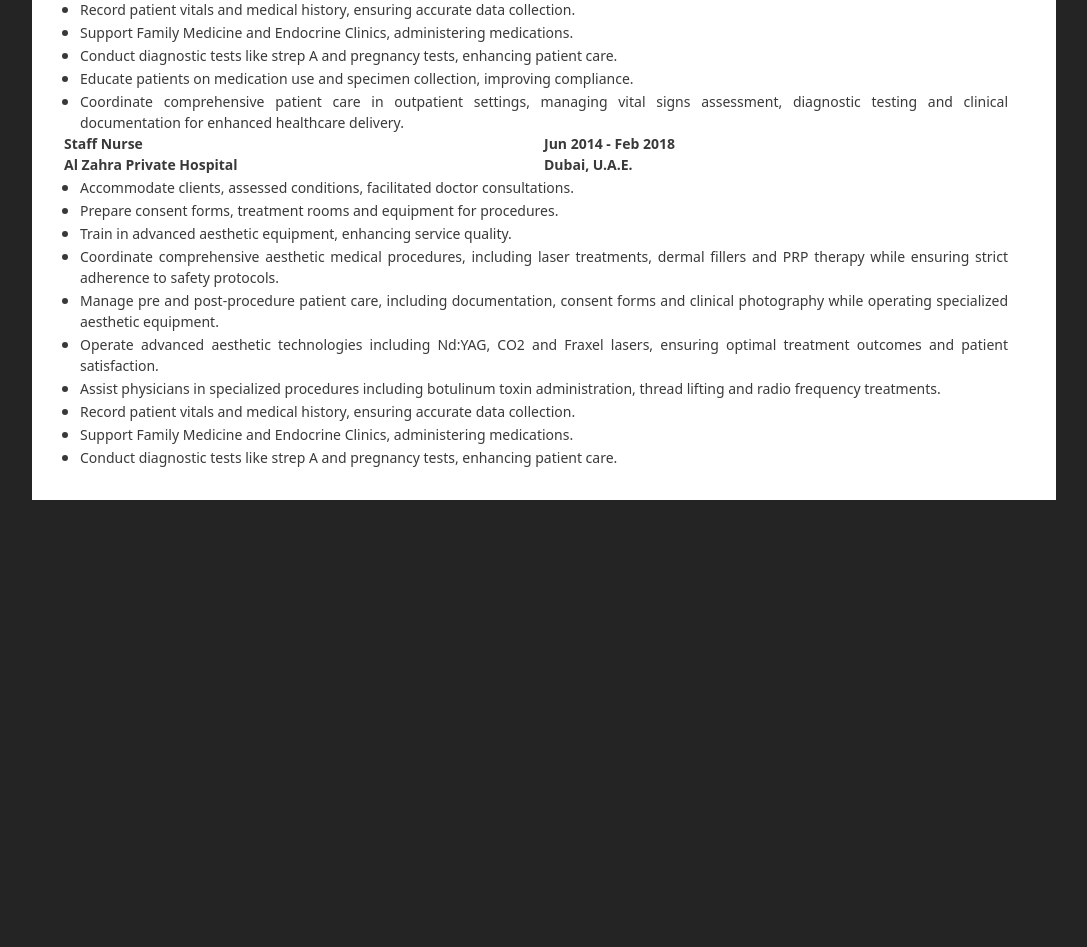
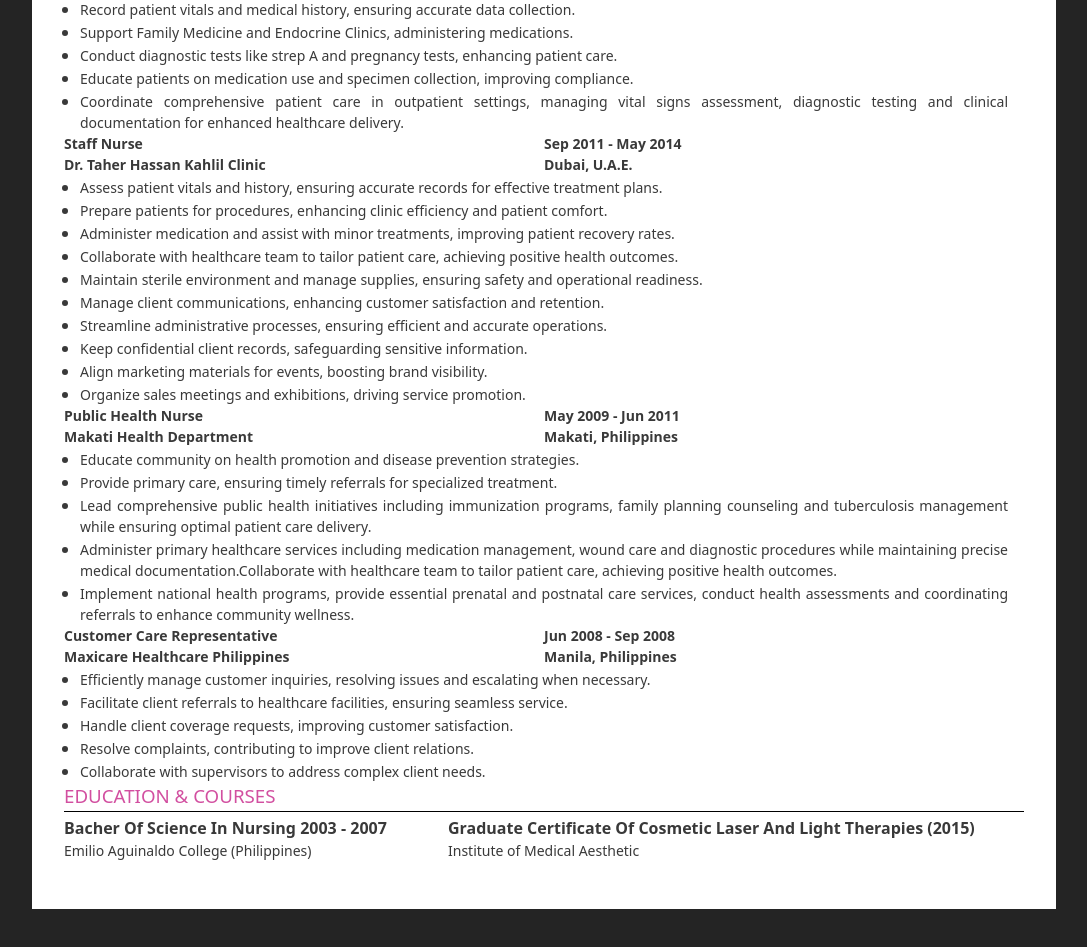
Before and after one commit to RamonSanGabriel/klaire-cv, a React (Vite) app in the folder klaire-CV/: page /cv in a window 1280 px wide. Shown: the part 1560-2507 px from the top of the page, without its empty margins (96-1183 px from the left). Before the commit the page ends 2108 px from the top, so only its background shows below. Built offline with nearby package versions, Linux system fonts and the light colour scheme; a web font is replaced by a local one.

Commit message:
education.jsx

```diff
--- /dev/null
+++ b/klaire-CV/src/components/Education/Education.jsx
@@ -0,0 +1,32 @@
+import { education } from '../../data/education';
+import css from './Education.module.css';
+
+const Education = () => {
+  const { course, school, institute, certificate, empTitle } = education;
+  return (
+    <div className={css.educationWrapper}>
+      {/* <ul className={css.educationList}>
+        <h3>{empTitle}</h3>
+        <div className={css.educationItems}>
+          <li>{}</li>
+          <li>{}</li>
+          <li>{}</li>
+          <li>{}</li>
+          <li>{}</li>
+        </div>
+      </ul> */}
+      {/* <hr /> */}
+      <section className={css.employmentSection}>
+        <h3 className={css.title}>{empTitle}</h3>
+        <div className={css.employmentContainer}>
+          <h4 className={css.employmentTitle}>{course}</h4>
+          <h4>{institute}</h4>
+          <p className={css.school}>{school}</p>
+          <p className={css.certificate}>{certificate}</p>
+        </div>
+      </section>
+    </div>
+  );
+};
+
+export default Education;
--- /dev/null
+++ b/klaire-CV/src/components/Education/Education.module.css
@@ -0,0 +1,32 @@
+.educationWrapper {
+  margin-bottom: 1rem;
+
+  & li {
+    list-style: disc;
+    margin: 0 0.5rem;
+  }
+}
+
+.educationList {
+  margin: 1rem 0;
+}
+.educationItems {
+  padding: 0 1rem;
+}
+.title {
+  border-bottom: 1px double #000;
+  margin-bottom: 0.25rem;
+}
+.employmentContainer {
+  display: grid;
+  grid-template-columns: 2fr 3fr;
+
+  & h4 {
+    text-transform: capitalize;
+  }
+}
+.school,
+.certificate {
+  font-weight: 400;
+  font-size: 1rem;
+}
--- a/klaire-CV/src/components/Employment/Employmnet6/Employmnet6.jsx
+++ b/klaire-CV/src/components/Employment/Employment6/Employment6.jsx
@@ -17,8 +17,6 @@
     employment6Desc8,
     employment6Desc9,
     employment6Desc10,
-    employment6Desc11,
-    employment6Desc12,
   } = employment6;
   return (
     <>
--- /dev/null
+++ b/klaire-CV/src/components/Employment/Employment7/Employment7.jsx
@@ -0,0 +1,47 @@
+import { employment7 } from '../../../data/cv';
+import css from './Employment7.module.css';
+
+const Employment7 = () => {
+  const {
+    employment7Title,
+    employment7Duration,
+    employment7Company,
+    employment7Location,
+    employment7Desc1,
+    employment7Desc2,
+    employment7Desc3,
+    employment7Desc4,
+    employment7Desc5,
+  } = employment7;
+  return (
+    <>
+      <section className={css.employmentSection}>
+        <div className={css.employmentContainer}>
+          <h4 className={css.employmentTitle}>{employment7Title}</h4>
+          <h4>{employment7Duration}</h4>
+          <h4>{employment7Company}</h4>
+          <h4>{employment7Location}</h4>
+        </div>
+        <ul className={css.sumList}>
+          <li>
+            <p className={css.description}>{employment7Desc1}</p>
+          </li>
+          <li>
+            <p className={css.description}>{employment7Desc2}</p>
+          </li>
+          <li>
+            <p className={css.description}>{employment7Desc3}</p>
+          </li>
+          <li>
+            <p className={css.description}>{employment7Desc4}</p>
+          </li>
+          <li>
+            <p className={css.description}>{employment7Desc5}</p>
+          </li>
+        </ul>
+      </section>
+    </>
+  );
+};
+
+export default Employment7;
--- /dev/null
+++ b/klaire-CV/src/components/Employment/Employment7/Employment7.module.css
@@ -0,0 +1,24 @@
+.employmentContainer {
+  display: grid;
+  grid-template-columns: 1fr 1fr;
+  justify-content: space-between;
+
+  & h4 {
+    text-transform: capitalize;
+    font-size: 0.875rem;
+  }
+}
+.title {
+  border-bottom: 1px double #000;
+  margin-bottom: 0.25rem;
+}
+.description {
+  text-align: justify;
+  /* font-size: 0.625rem; */
+}
+.sumList {
+  display: flex;
+  flex-direction: column;
+  justify-items: center;
+  padding: 0 1rem;
+}
--- /dev/null
+++ b/klaire-CV/src/components/Employment/Employment8/Employment8.jsx
@@ -0,0 +1,47 @@
+import { employment8 } from '../../../data/cv';
+import css from './Employment8.module.css';
+
+const Employment8 = () => {
+  const {
+    employment8Title,
+    employment8Duration,
+    employment8Company,
+    employment8Location,
+    employment8Desc1,
+    employment8Desc2,
+    employment8Desc3,
+    employment8Desc4,
+    employment8Desc5,
+  } = employment8;
+  return (
+    <>
+      <section className={css.employmentSection}>
+        <div className={css.employmentContainer}>
+          <h4 className={css.employmentTitle}>{employment8Title}</h4>
+          <h4>{employment8Duration}</h4>
+          <h4>{employment8Company}</h4>
+          <h4>{employment8Location}</h4>
+        </div>
+        <ul className={css.sumList}>
+          <li>
+            <p className={css.description}>{employment8Desc1}</p>
+          </li>
+          <li>
+            <p className={css.description}>{employment8Desc2}</p>
+          </li>
+          <li>
+            <p className={css.description}>{employment8Desc3}</p>
+          </li>
+          <li>
+            <p className={css.description}>{employment8Desc4}</p>
+          </li>
+          <li>
+            <p className={css.description}>{employment8Desc5}</p>
+          </li>
+        </ul>
+      </section>
+    </>
+  );
+};
+
+export default Employment8;
--- /dev/null
+++ b/klaire-CV/src/components/Employment/Employment8/Employment8.module.css
@@ -0,0 +1,24 @@
+.employmentContainer {
+  display: grid;
+  grid-template-columns: 1fr 1fr;
+  justify-content: space-between;
+
+  & h4 {
+    text-transform: capitalize;
+    font-size: 0.875rem;
+  }
+}
+.title {
+  border-bottom: 1px double #000;
+  margin-bottom: 0.25rem;
+}
+.description {
+  text-align: justify;
+  /* font-size: 0.625rem; */
+}
+.sumList {
+  display: flex;
+  flex-direction: column;
+  justify-items: center;
+  padding: 0 1rem;
+}
--- a/klaire-CV/src/data/cv.js
+++ b/klaire-CV/src/data/cv.js
@@ -127,27 +127,61 @@
 
 export const employment6 = {
   employment6Title: 'Staff Nurse',
-  employment6Duration: 'Jun 2014 - Feb 2018',
-  employment6Company: 'Al Zahra Private Hospital',
+  employment6Duration: 'Sep 2011 - May 2014',
+  employment6Company: 'Dr. Taher Hassan Kahlil Clinic',
   employment6Location: 'Dubai, U.A.E.',
   employment6Desc1:
-    'Accommodate clients, assessed conditions, facilitated doctor consultations.',
+    'Assess patient vitals and history, ensuring accurate records for effective treatment plans.',
   employment6Desc2:
-    'Prepare consent forms, treatment rooms and equipment for procedures.',
+    'Prepare patients for procedures, enhancing clinic efficiency and patient comfort.',
   employment6Desc3:
-    'Train in advanced aesthetic equipment, enhancing service quality.',
+    'Administer medication and assist with minor treatments, improving patient recovery rates.',
   employment6Desc4:
-    'Coordinate comprehensive aesthetic medical procedures, including laser treatments, dermal fillers and PRP therapy while ensuring strict adherence to safety protocols.',
+    'Collaborate with healthcare team to tailor patient care, achieving positive health outcomes.',
   employment6Desc5:
-    'Manage pre and post-procedure patient care, including documentation, consent forms and clinical photography while operating specialized aesthetic equipment.',
+    'Maintain sterile environment and manage supplies, ensuring safety and operational readiness.',
   employment6Desc6:
-    'Operate advanced aesthetic technologies including Nd:YAG, CO2 and Fraxel lasers, ensuring optimal treatment outcomes and patient satisfaction.',
+    'Manage client communications, enhancing customer satisfaction and retention.',
   employment6Desc7:
-    'Assist physicians in specialized procedures including botulinum toxin administration, thread lifting and radio frequency treatments.',
+    'Streamline administrative processes, ensuring efficient and accurate operations.',
   employment6Desc8:
-    'Record patient vitals and medical history, ensuring accurate data collection.',
+    'Keep confidential client records, safeguarding sensitive information.',
   employment6Desc9:
-    'Support Family Medicine and Endocrine Clinics, administering medications.',
+    'Align marketing materials for events, boosting brand visibility.',
   employment6Desc10:
-    'Conduct diagnostic tests like strep A and pregnancy tests, enhancing patient care.',
+    'Organize sales meetings and exhibitions, driving service promotion.',
 };
+
+export const employment7 = {
+  employment7Title: 'Public Health Nurse',
+  employment7Duration: 'May 2009 - Jun 2011',
+  employment7Company: 'Makati Health Department',
+  employment7Location: 'Makati, Philippines',
+  employment7Desc1:
+    'Educate community on health promotion and disease prevention strategies.',
+  employment7Desc2:
+    'Provide primary care, ensuring timely referrals for specialized treatment.',
+  employment7Desc3:
+    'Lead comprehensive public health initiatives including immunization programs, family planning counseling and tuberculosis management while ensuring optimal patient care delivery.',
+  employment7Desc4:
+    'Administer primary healthcare services including medication management, wound care and diagnostic procedures while maintaining precise medical documentation.Collaborate with healthcare team to tailor patient care, achieving positive health outcomes.',
+  employment7Desc5:
+    'Implement national health programs, provide essential prenatal and postnatal care services, conduct health assessments and coordinating referrals to enhance community wellness.',
+};
+
+export const employment8 = {
+  employment8Title: 'Customer Care Representative',
+  employment8Duration: 'Jun 2008 - Sep 2008',
+  employment8Company: 'Maxicare Healthcare Philippines',
+  employment8Location: 'Manila, Philippines',
+  employment8Desc1:
+    'Efficiently manage customer inquiries, resolving issues and escalating when necessary.',
+  employment8Desc2:
+    'Facilitate client referrals to healthcare facilities, ensuring seamless service.',
+  employment8Desc3:
+    'Handle client coverage requests, improving customer satisfaction.',
+  employment8Desc4:
+    'Resolve complaints, contributing to improve client relations.',
+  employment8Desc5:
+    'Collaborate with supervisors to address complex client needs.',
+};
--- /dev/null
+++ b/klaire-CV/src/data/education.js
@@ -0,0 +1,8 @@
+export const education = {
+  empTitle: 'Education & Courses',
+  course: 'Bacher of Science in Nursing 2003 - 2007',
+  school: 'Emilio Aguinaldo College (Philippines)',
+  institute:
+    'Graduate Certificate of Cosmetic Laser and Light Therapies (2015)',
+  certificate: 'Institute of Medical Aesthetic',
+};
--- a/klaire-CV/src/data/summary.js
+++ b/klaire-CV/src/data/summary.js
@@ -1,10 +1,10 @@
 export const summary = {
   title: 'Summary of Qualifications',
-  qualification1: 'NMBI Register Number – 220272',
-  qualification2: 'Laser Therapist – Dubai Healthcare City',
-  qualification3: 'Laser Therapy Nurse - Dubai Health Authority',
+  qualification1: 'NMBI Register Number U+2013 220272',
+  qualification2: 'Laser Therapist U+2013 Dubai Healthcare City',
+  qualification3: 'Laser Therapy Nurse U+2013 Dubai Health Authority',
   qualification4:
-    'Certified Aesthetic Laser Operator – National Council on Laser Certification',
+    'Certified Aesthetic Laser Operator U+2013 National Council on Laser Certification',
   qualification5:
-    'Registered Nurse – Philippine Professional Regulation Commission',
+    'Registered Nurse U+2013 Philippine Professional Regulation Commission',
 };
--- a/klaire-CV/src/pages/CVPage/CVPage.jsx
+++ b/klaire-CV/src/pages/CVPage/CVPage.jsx
@@ -9,7 +9,10 @@
 import Employment3 from '../../components/Employment/Employment3/Employment3';
 import Employment4 from '../../components/Employment/Employment4/Employment4';
 import Employment5 from '../../components/Employment/Employment5/Employment5';
-import Employment6 from '../../components/Employment/Employmnet6/Employmnet6';
+import Employment6 from '../../components/Employment/Employment6/Employment6';
+import Employment7 from '../../components/Employment/Employment7/Employment7';
+import Employment8 from '../../components/Employment/Employment8/Employment8';
+import Education from '../../components/Education/Education';
 
 const CVPage = () => {
   const contentRef = useRef();
@@ -69,6 +72,9 @@
         <Employment4 />
         <Employment5 />
         <Employment6 />
+        <Employment7 />
+        <Employment8 />
+        <Education />
       </div>
     </>
   );
```
Also changed, not shown: klaire-CV/src/components/Employment/Employment6/Employment6.module.css (renamed from klaire-CV/src/components/Employment/Employmnet6/Employment6.module.css).
